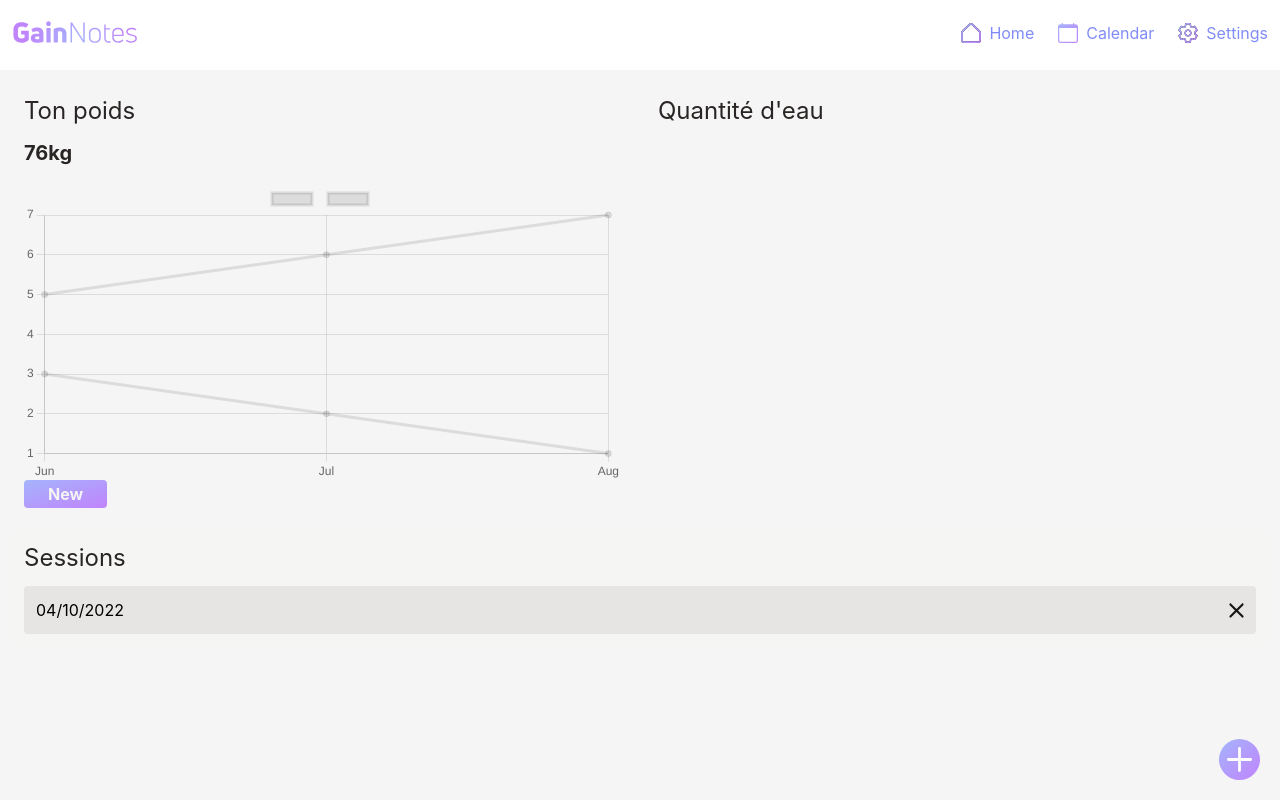
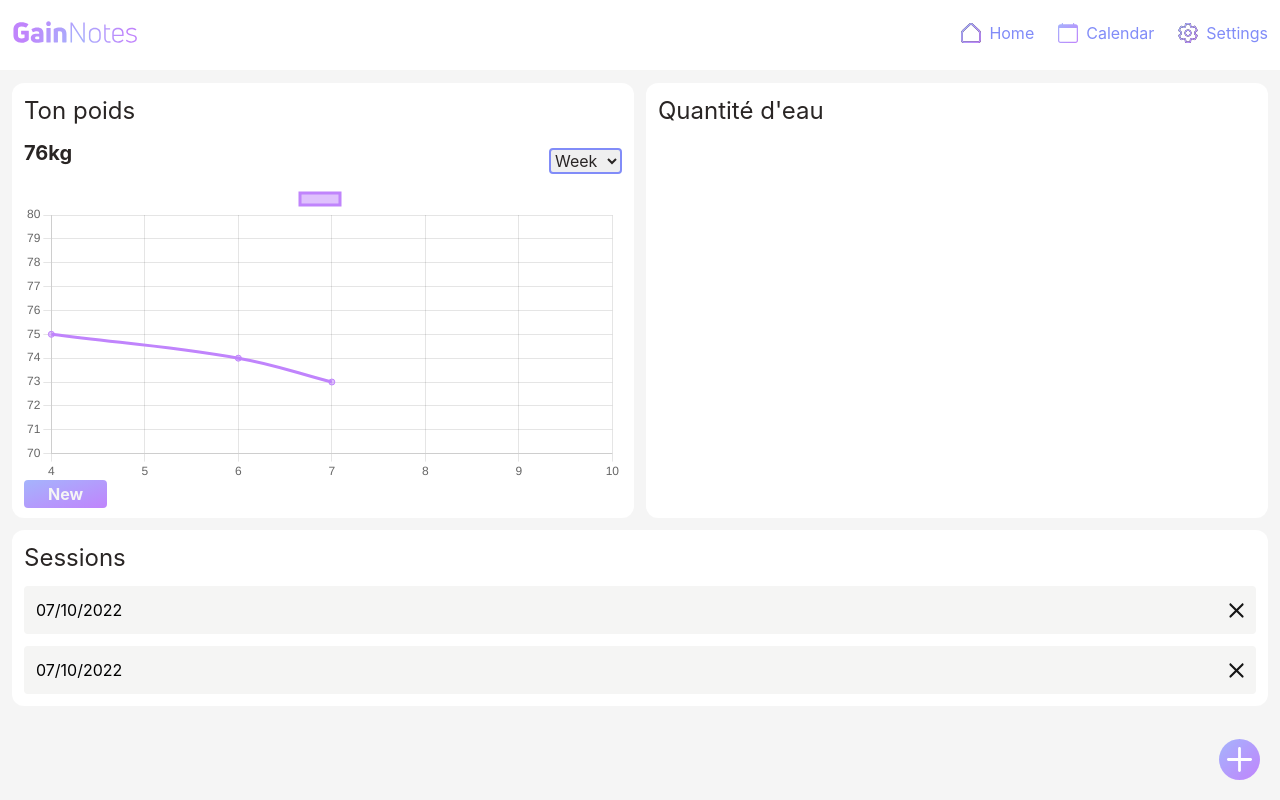
Before and after one commit to deleusec/GainNotes, a Next.js app: page / in a window 1280 px wide. Built offline with nearby package versions, Linux system fonts and the light colour scheme.

Commit message:
Line chart conception

```diff
--- a/components/LineChart.js
+++ b/components/LineChart.js
@@ -1,4 +1,5 @@
-import React, {useEffect, useRef} from 'react';
+import React, {useEffect, useRef, useState} from 'react';
+import {Line} from 'react-chartjs-2'
 import {
     Chart as ChartJS,
     CategoryScale,
@@ -9,7 +10,7 @@ import {
     Tooltip,
     Legend,
 } from 'chart.js';
-import {Line} from 'react-chartjs-2'
+
 ChartJS.register(
     CategoryScale,
     LinearScale,
@@ -19,32 +20,71 @@ ChartJS.register(
     Tooltip,
     Legend
 );
+import data from '../data/weight.json';
+import {format} from 'date-fns'
 
-function LineChart(props) {
+function LineChart({scaleValue}) {
+    // useStates
+    const [datesArray, setDatesArray] = useState([])
+    const [xAbsisValues, setXAbsisValues] = useState([])
+    const [yAbsisValues, setYAbsisValues] = useState([])
+
+    let currentDate = new Date();
+    let date = currentDate;
+    let dates = [date.getDate()]
+
+    if (scaleValue === "Week") {
+        // Get previous dates
+        for (let i = 0; i < 3; i++) {
+            const previousDate = date.getTime() - 86400000;
+            date = new Date(previousDate)
+            dates.push(date.getDate())
+
+        }
+        dates.reverse()
+        date = currentDate;
+        for (let i = 0; i < 3; i++) {
+            const previousDate = date.getTime() + 86400000;
+            date = new Date(previousDate)
+            dates.push(date.getDate())
+
+        }
+    } else if (scaleValue === "Month") {
+
+    } else if (scaleValue === "Year") {
+
+    }
 
 
-    console.log(new Date())
-
     return (
-        <div>
         <Line
             datasetIdKey={'id'}
+            options={{
+                scales: {
+                    y: {
+                        max: 80,
+                        min: 70,
+                    }
+                },
+            }}
             data={{
-                    labels: ['Jun', 'Jul', 'Aug'],
+                labels: dates,
                 datasets: [
                     {
+                        showInLegend: true,
                         id: 1,
                         label: '',
-                            data: [5, 6, 7],
-                        },
-                        {
-                            id: 2,
-                            label: '',
-                            data: [3, 2, 1],
-                        },
+                        data: [75, null, 74, 73],
+
+                        tension: 0.4,
+                        fill: true,
+                        borderColor: '#c084fc',
+                        spanGaps: true,
+                        backgroundColor: 'rgba(192,132,252,0.5)'
+
+                    }
                 ],
             }}/>
-        </div>
 
     );
 }
--- a/data/sessions.json
+++ b/data/sessions.json
@@ -1 +1 @@
-{"sessions":[{"id":"3","date":"04/10/2022"}]}
+{"sessions":[{"id":"2","date":"07/10/2022"},{"id":"3","date":"07/10/2022"}]}
--- /dev/null
+++ b/data/weight.json
@@ -0,0 +1,19 @@
+{
+  "weights" : [
+    {
+      "id" : 54757157189,
+      "date": "05/10/2022",
+      "weight" : "76"
+    },
+    {
+      "id" : 5649848767,
+      "date": "06/10/2022",
+      "weight" : "74"
+    },
+    {
+      "id" : 48546841754,
+      "date": "07/10/2022",
+      "weight" : "75"
+    }
+  ]
+}
--- /dev/null
+++ b/pages/404.js
@@ -0,0 +1,13 @@
+import React from 'react';
+import Link from "next/link";
+
+function FourOhFour(props)
+{
+    return (
+        <div>
+            <Link href={"/"}><a>Go back home</a></Link>
+        </div>
+    );
+}
+
+export default FourOhFour;
--- /dev/null
+++ b/pages/calendar.js
@@ -0,0 +1,10 @@
+import React from 'react';
+import Layout from "../layouts/layout";
+
+function Calendar(props) {
+    return (
+        <Layout></Layout>
+    );
+}
+
+export default Calendar;
--- a/pages/index.js
+++ b/pages/index.js
@@ -6,9 +6,13 @@ import Image from "next/image";
 import LineChart from "../components/LineChart";
 
 export default function Home() {
+    // Sessions useStates
     const [sessions, setSessions] = useState([])
     const [verification, setVerification] = useState(false)
+    const [wantToDeleteID, setWantToDeleteID] = useState(0)
+    const [scaleValue, setScaleValue] = useState('Week')
 
+    // Get sessions data
     useEffect(()=>{
         fetch('/api/sessions').then(r => r.json()).then(json => {
             setSessions(json.sessions)
@@ -19,6 +23,9 @@ export default function Home() {
 
 
     const deleteSession = (id) =>{
+
+        if (verification === true) {
+
             setSessions(sessions.filter((e)=> e.id !== id))
             fetch('/api/deleteSession',{
 
@@ -32,23 +39,34 @@ export default function Home() {
                 body: JSON.stringify({"deleteSessionID":id,"sessions":sessions})
             }).then(res => res.json()).then(json => console.log(json))
 
+            setVerification(false)
+
+        } else {
+            setWantToDeleteID(id)
             setVerification(true)
         }
 
-    const wantToDelete = (id) => {
-        setVerification(true)
     }
 
     return (
         <Layout className={styles.container}>
-            <div className={"flex flex-row"}>
+            <div className={"flex flex-row flex-wrap p-3 gap-3"}>
 
                 {/* WEIGHT */}
-                <div className={"flex-1 flex-col p-3  m-3 mr-1.5 rounded justify-center bg-neutral-100 text-stone-800 "}>
+                <div className={"flex-1 w-1/2 flex-col p-3 rounded-xl justify-center bg-white text-stone-800 "}>
                     <h2 className={"text-stone-800 text-2xl mb-3"}>Ton poids</h2>
+                    <div className={"flex justify-between items-center"}>
                         <p className={'text-xl font-bold mb-4'}>76kg</p>
-                    <LineChart/>
-                    <Link href={{pathname:"/weight",query:1}} >
+                        <select name="scale" id="scale" onChange={(event)=>setScaleValue(event.target.value)} className={"border-2 rounded border-indigo-400"}>
+                            <option value="Week">Week</option>
+                            <option value="Month">Month</option>
+                            <option value="Year">Year</option>
+                        </select>
+                    </div>
+                    <div>
+                        <LineChart scaleValue={scaleValue} />
+                    </div>
+                    <Link href={{pathname:"/weight"}} >
                         <a className={"cursor-pointer bg-gradient-to-br from-indigo-300 to-purple-400 hover:from-indigo-400 hover:to-purple-500 text-neutral-100 py-1 px-6 rounded font-bold"}>
                             New
                         </a>
@@ -57,19 +75,20 @@ export default function Home() {
                 {/* WEIGHT */}
 
                 {/* WATER */}
-                <div className={"flex-1 flex-col p-3  m-3 ml-1.5 rounded justify-center bg-neutral-100 text-stone-800 "}>
+                <div className={"flex-1  w-1/2 min-w-[500px] flex-col p-3 rounded-xl justify-center bg-white text-stone-800 "}>
                     <h2 className={'text-stone-800 text-2xl mb-3'}>Quantité d'eau</h2>
                 </div>
                 {/* WATER */}
 
             </div>
 
-            <div className={"flex flex-col bg-stone-100 rounded mx-3 p-3"}>
+            <div className={"flex flex-col bg-white rounded-xl mx-3 p-3"}>
                 <h2 className={"text-stone-800 text-2xl mb-3"}>Sessions</h2>
                 <ul>
                     {sessions ? sessions.map((data)=>{
+
                         return (
-                            <li key={data.id} className={"flex items-center bg-stone-200 mb-3 last:mb-0 hover:bg-stone-300 cursor-pointer duration-150 rounded"}>
+                            <li key={data.id} className={"flex items-center bg-stone-100 mb-3 last:mb-0 hover:bg-stone-200 cursor-pointer duration-150 rounded"}>
                                 <Link href={{pathname:"/session", query: "id="+data.id}}>
                                     <a className={"flex justify-between flex-1 p-3"}>
                                         {data.date}
@@ -77,16 +96,28 @@ export default function Home() {
                                     </a>
                                 </Link>
 
-                                <button className={'flex items-center p-3'} onClick={() => wantToDelete(data.id)}>
+                                <button className={'flex items-center p-3'} onClick={(event) => deleteSession(data.id)}>
                                     <Image className={'block fill-amber-50'} src={'/cross.svg'} width={'15'} height={'15'} />
                                 </button>
                             </li>
                         )
-                    }): ""}
+                    }): <div>Loading...</div>}
                 </ul>
             </div>
 
-            <div className={"absolute flex justify-center items-center bottom-5 right-5 bg-gradient-to-br from-indigo-300 to-purple-400 hover:from-indigo-400 hover:to-purple-500 cursor-pointer duration-150 rounded-full p-2"}>
+            {verification === true &&
+                <div className={'fixed top-0 left-0 w-full h-full flex justify-center items-center bg-black bg-opacity-50'} onClick={(event)=>event.target === event.currentTarget && setVerification(false)}>
+                    <div className={'bg-white p-12 rounded flex gap-6 flex-col justify-center items-center'}>
+                        <h2 className={'text-xl'}>Are you sure you want to delete this session?</h2>
+                        <div className={'flex gap-3'}>
+                            <button className={'uppercase bg-gradient-to-br from-indigo-300 to-purple-400 hover:from-indigo-400 hover:to-purple-500 text-neutral-100 py-1 px-6 rounded font-bold'} onClick={()=>deleteSession(wantToDeleteID)}>Yes</button>
+                            <button className={'uppercase bg-rose-400 hover:bg-rose-500 text-neutral-100 py-1 px-6 rounded font-bold'} onClick={()=>setVerification(false)}>No</button>
+                        </div>
+                    </div>
+                </div>
+            }
+
+            <div className={"fixed flex justify-center items-center bottom-5 right-5 bg-gradient-to-br from-indigo-300 to-purple-400 hover:from-indigo-400 hover:to-purple-500 cursor-pointer duration-150 rounded-full p-2"}>
                 <Link href={'/createSession'}><a className={'flex'}><Image className={'block fill-amber-50'} src={'/add.svg'} width={'25'} height={'25'} /></a></Link>
             </div>
         </Layout>
--- /dev/null
+++ b/pages/settings.js
@@ -0,0 +1,10 @@
+import React from 'react';
+import Layout from "../layouts/layout";
+
+function Settings(props) {
+    return (
+        <Layout></Layout>
+    );
+}
+
+export default Settings;
```
Lines whose indentation alone changed are shown as unchanged.
